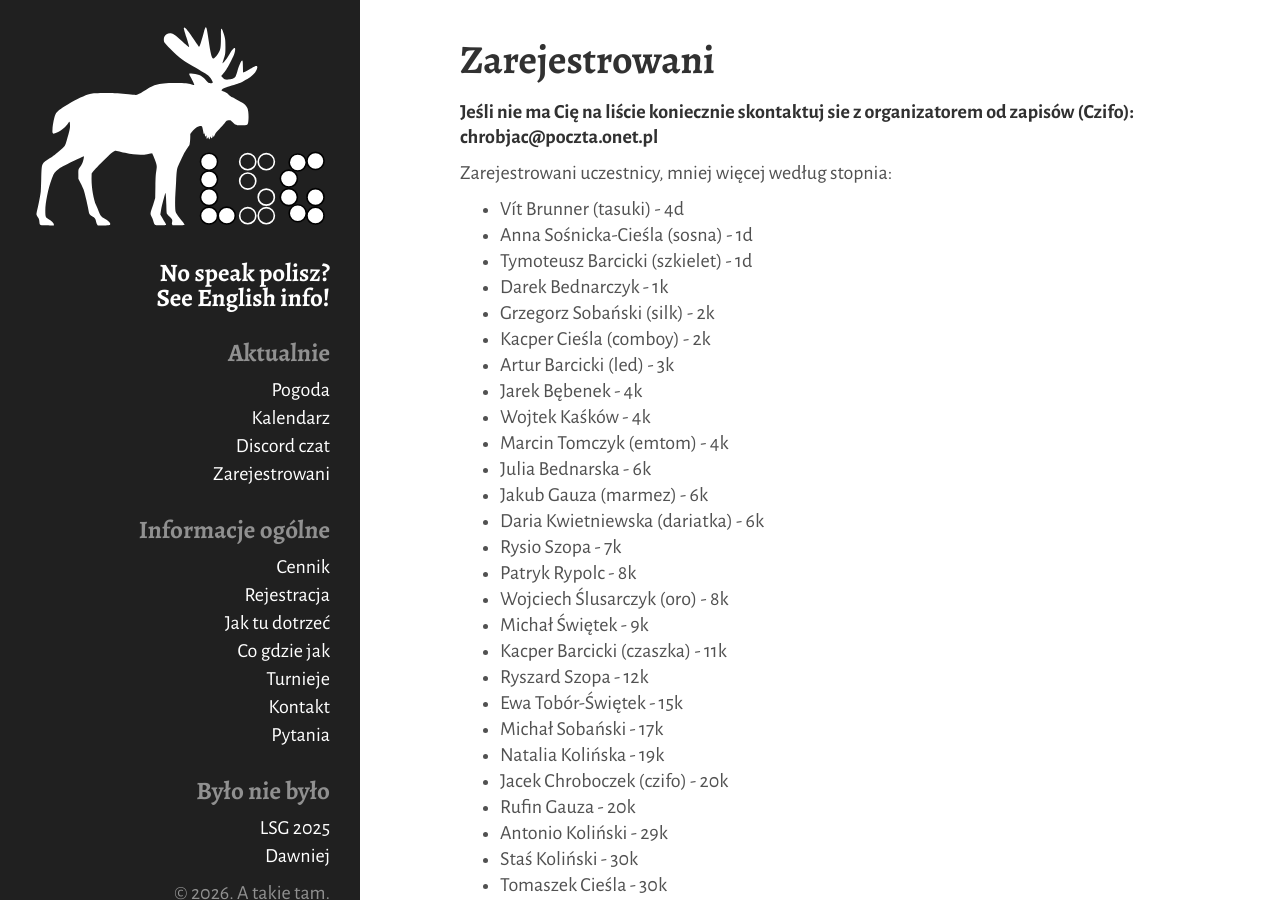
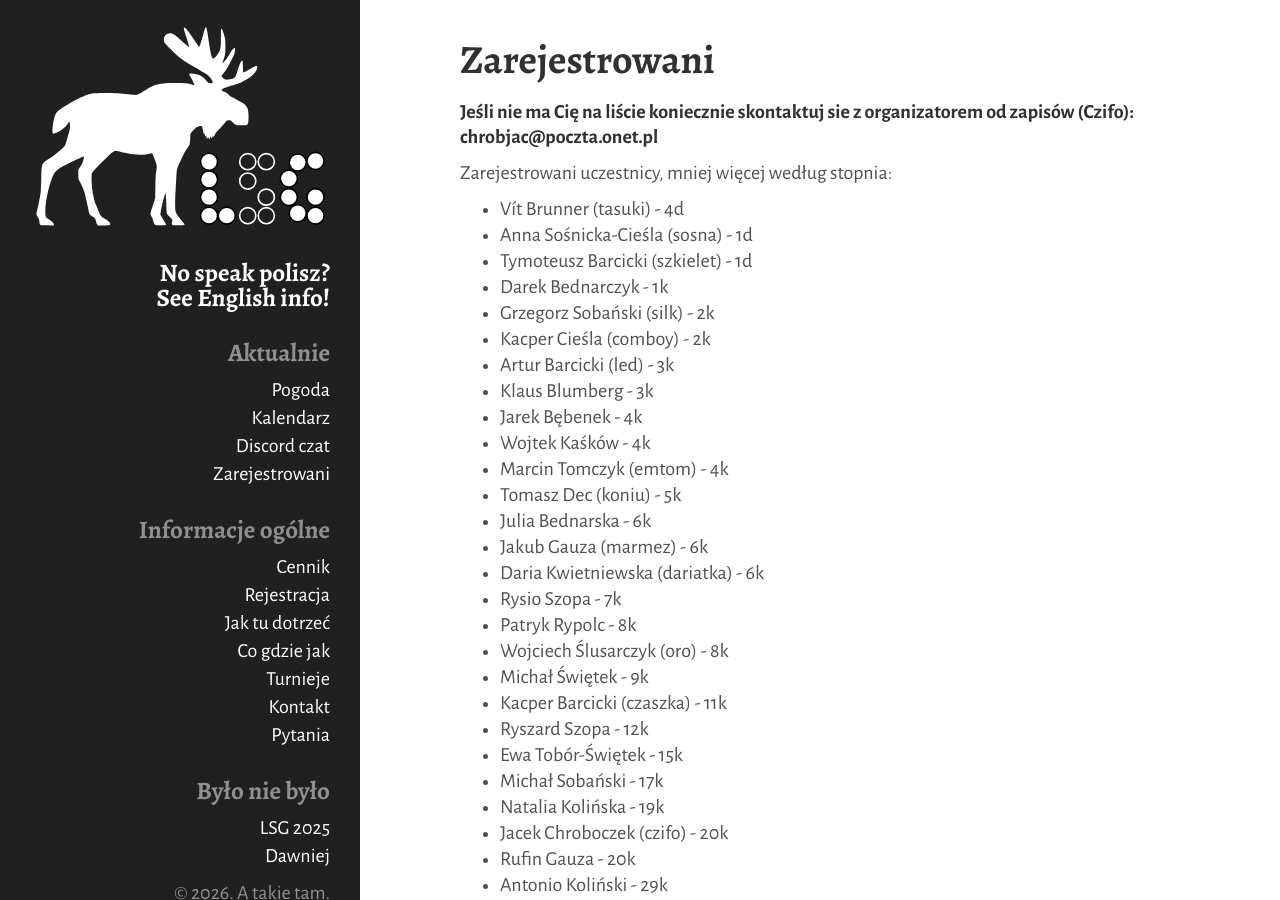
Before and after one commit to tasuki/lsg, a Jekyll site: the page built from _pages/zarejestrowani.md, in a window 1280 px wide and 900 px high. Built offline with Jekyll 4.4.1, drawn with Linux system fonts in a browser that asks for light colours.

Commit message:
Update zarejestrowani.md

```diff
--- a/_pages/zarejestrowani.md
+++ b/_pages/zarejestrowani.md
@@ -16,9 +16,11 @@ Zarejestrowani uczestnicy, mniej więcej według stopnia:
 - Grzegorz Sobański (silk) - 2k
 - Kacper Cieśla (comboy) - 2k
 - Artur Barcicki (led) - 3k
+- Klaus Blumberg - 3k
 - Jarek Bębenek - 4k
 - Wojtek Kaśków - 4k
 - Marcin Tomczyk (emtom) - 4k
+- Tomasz Dec (koniu) - 5k
 - Julia Bednarska - 6k
 - Jakub Gauza (marmez) - 6k
 - Daria Kwietniewska (dariatka) - 6k
```
